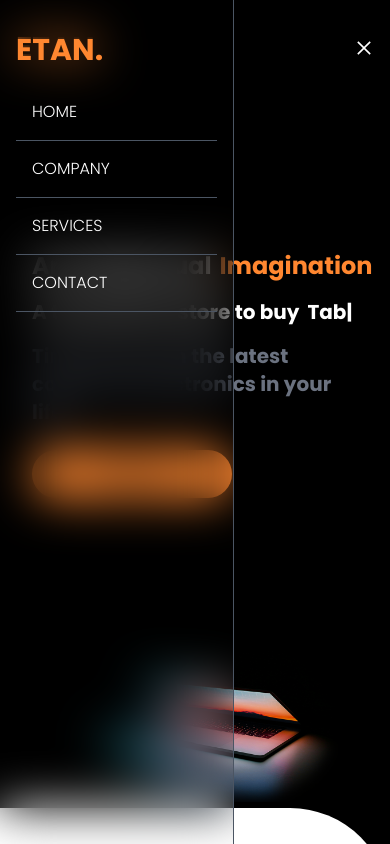
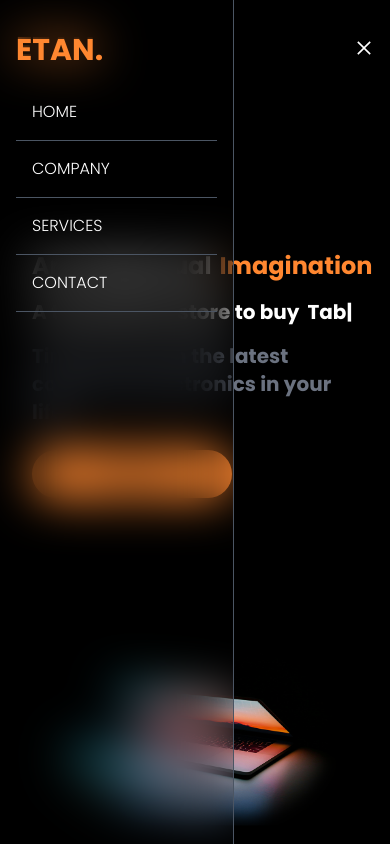
Before and after one commit to jonathanlucerio/etan, a React (Create React App) app: page / in a window 390 px wide. Shown: the top 844 px of the page. Built offline with nearby package versions, Linux system fonts and the light colour scheme.

Commit message:
adjust responsiveness

```diff
--- a/src/components/Hero.jsx
+++ b/src/components/Hero.jsx
@@ -4,7 +4,7 @@ import Laptop from '../assets/Laptop1.png'
 
 const Hero = () => {
   return (
-    <div className='text-white md:flex space-x-10 mx-8'>
+    <div className='text-white md:flex md:space-x-10 mx-8'>
         <div className='w-[600px] md:max-w-[800px] md:mt-[-96px] h-[500px] mt-10 md:h-screen flex flex-col justify-center gap-0 sm:ml-auto md:ml-40 ml-auto'>
             <div className='flex text-2xl md:text-3xl font-bold space-x-2'>
               <h1 className='font-bold'>An Intellectual </h1><h1 className='text-[#ff8730]'>Imagination</h1>
@@ -20,7 +20,7 @@ const Hero = () => {
             <button className='bg-[#ff8730] w-[200px] rounded-full font-bold my-6 py-3 text-black'>Shop Now</button>
         </div>
         <div>
-          <img src={Laptop} alt="/" className='w-[900px] md:mt-[120px] justify-center'></img>
+          <img src={Laptop} alt="/" className='w-[900px] md:mt-[120px] justify-center mb-24 md:mb-0'></img>
         </div>
     </div>
   )
```
